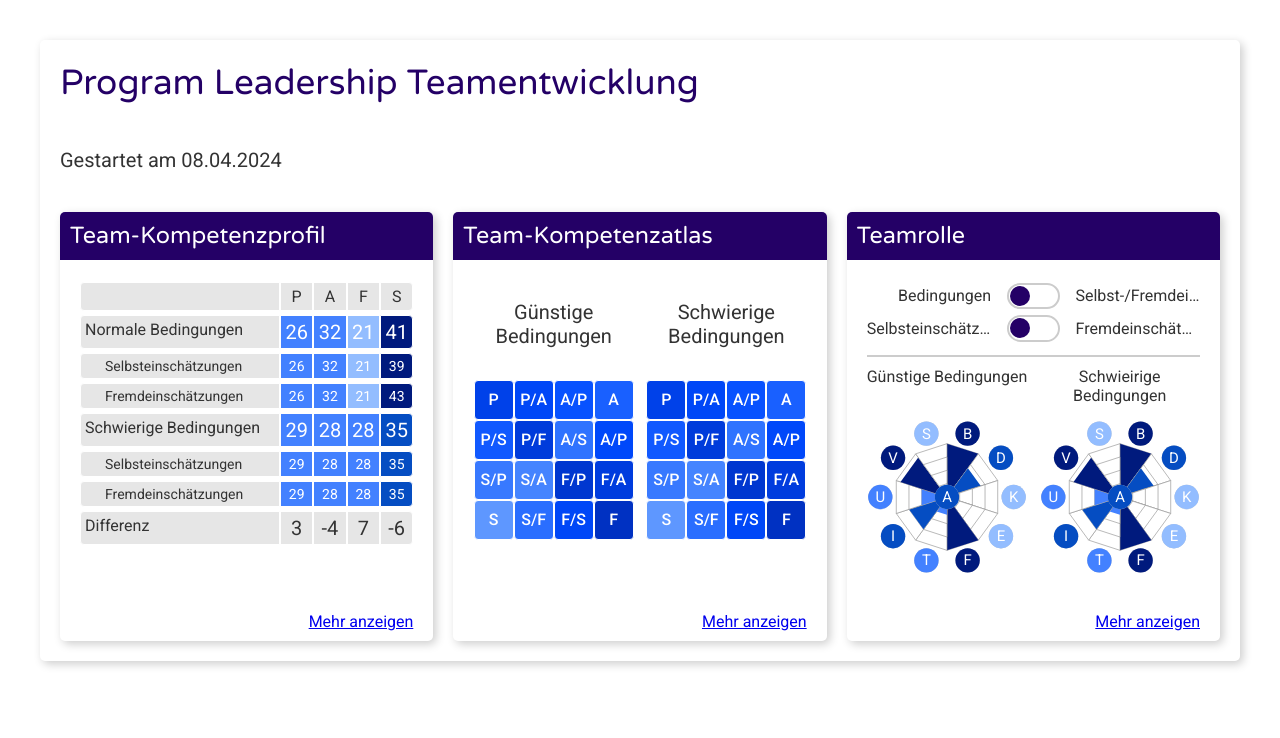
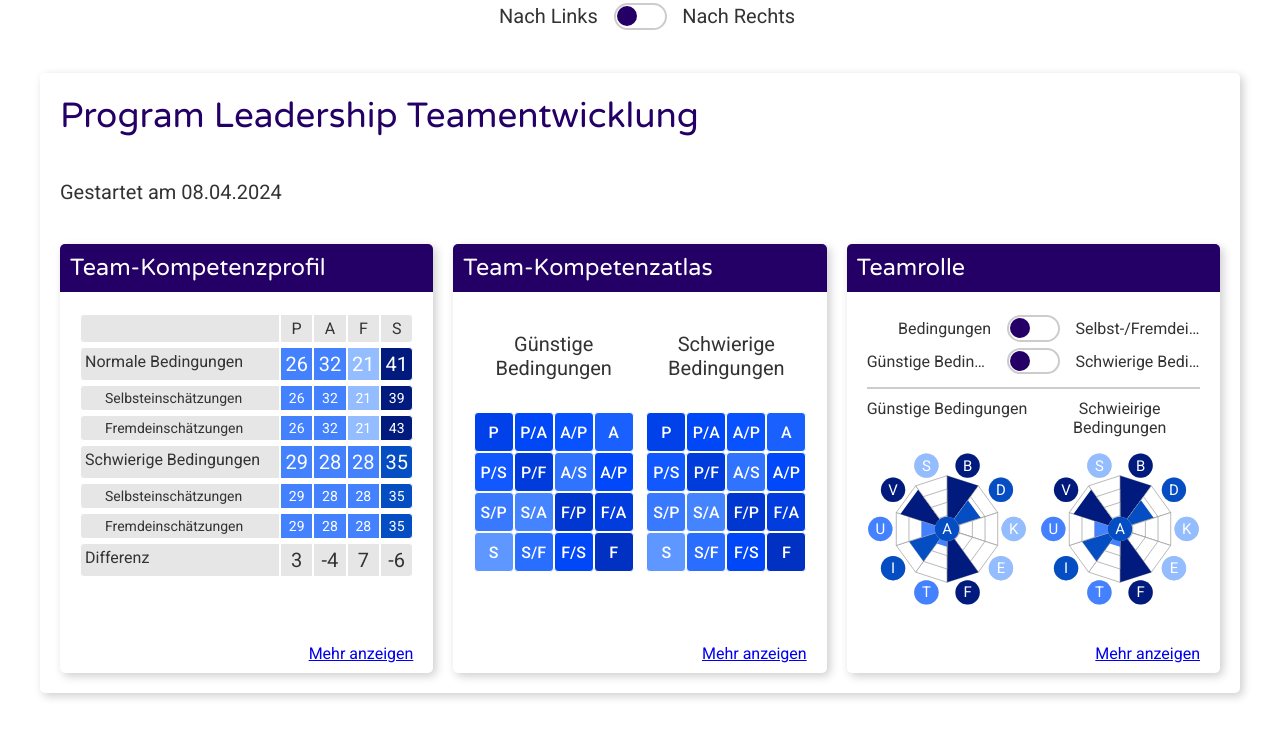
Before and after one commit to stbuhr/consultant-dashboard, an Angular app: page / in a window 1280 px wide. Shown: the top 738 px of the page. Built offline with nearby package versions, Linux system fonts and the light colour scheme.

Commit message:
Add switch component and implement functionality

```diff
--- a/src/app/app.component.html
+++ b/src/app/app.component.html
@@ -1 +1,6 @@
+<app-switch
+  [leftOption]="leftOption()"
+  [rightOption]="rightOption()"
+  [(value)]="switcher"
+></app-switch>
 <app-program-preview></app-program-preview>
--- a/src/app/app.component.ts
+++ b/src/app/app.component.ts
@@ -1,7 +1,7 @@
-import { Component } from '@angular/core';
+import { Component, effect, signal } from '@angular/core';
 import { RouterOutlet } from '@angular/router';
 import { ProgramPreviewComponent } from './program-preview/program-preview.component';
-import { SwitchComponent } from './switch/switch.component';
+import { SwitchComponent, SwitchOption } from './switch/switch.component';
 
 @Component({
   selector: 'app-root',
@@ -12,4 +12,20 @@ import { SwitchComponent } from './switch/switch.component';
 })
 export class AppComponent {
   title = 'consultant-dashboard';
+
+  switcher = signal('left');
+  leftOption = signal<SwitchOption>({ title: 'Links', value: 'links' });
+  rightOption = signal<SwitchOption>({ title: 'Rechts', value: 'rechts' });
+
+  constructor() {
+    effect(() => {
+      console.log('Switcher:', this.switcher());
+    });
+    setTimeout(() => {
+      console.log('Timeout');
+      this.leftOption.set({ title: 'Nach Links', value: '<--' });
+      this.rightOption.set({ title: 'Nach Rechts', value: '-->' });
+      console.log('Switcher after Timeout:', this.switcher());
+    }, 3000);
+  }
 }
--- /dev/null
+++ b/src/app/conditions-selector/conditions-selector.component.html
@@ -0,0 +1,15 @@
+<div class="selection">
+  <app-switch
+    [leftOption]="{ title: 'Bedingungen', value: 'conditions' }"
+    [rightOption]="{
+      title: 'Selbst-/Fremdeinschätzungen',
+      value: 'self-other'
+    }"
+    [(value)]="selectedFilter"
+  ></app-switch>
+  <app-switch
+    [leftOption]="leftComparison()"
+    [rightOption]="rightComparison()"
+    [(value)]="selectedComparison"
+  ></app-switch>
+</div>
--- /dev/null
+++ b/src/app/conditions-selector/conditions-selector.component.scss
@@ -0,0 +1,11 @@
+:host {
+  display: block;
+}
+
+.selection {
+  font-size: 0.8em;
+  text-align: right;
+  margin-bottom: 0.5rem;
+  padding-bottom: 0.5rem;
+  border-bottom: 2px solid var(--dimmed-border);
+}
--- /dev/null
+++ b/src/app/conditions-selector/conditions-selector.component.ts
@@ -0,0 +1,107 @@
+import { CommonModule } from '@angular/common';
+import {
+  ChangeDetectionStrategy,
+  Component,
+  EventEmitter,
+  OnInit,
+  Output,
+  computed,
+  signal,
+  effect,
+} from '@angular/core';
+import { SwitchComponent, SwitchOption } from '../switch/switch.component';
+
+export interface Condition {
+  filter: string;
+  comparison: string;
+}
+
+@Component({
+  selector: 'app-conditions-selector',
+  standalone: true,
+  imports: [CommonModule, SwitchComponent],
+  templateUrl: './conditions-selector.component.html',
+  styleUrl: './conditions-selector.component.scss',
+  changeDetection: ChangeDetectionStrategy.OnPush,
+})
+export class ConditionsSelectorComponent implements OnInit {
+  leftSelection: SwitchOption = {
+    title: 'Selbsteinschätzungen',
+    value: 'self',
+  };
+  rightSelection: SwitchOption = {
+    title: 'Fremdeinschätzungen',
+    value: 'other',
+  };
+  comparison = 'normal';
+  selectedFilter = signal('conditions');
+  selectedComparison = signal('normal');
+
+  leftComparison = computed(() =>
+    this.selectedFilter() === 'conditions'
+      ? { title: 'Selbsteinschätzungen', value: 'self' }
+      : { title: 'Günstige Bedingungen', value: 'normal' }
+  );
+
+  rightComparison = computed(() =>
+    this.selectedFilter() === 'conditions'
+      ? { title: 'Fremdeinschätzungen', value: 'by-others' }
+      : { title: 'Schwierige Bedingungen', value: 'difficult' }
+  );
+
+  @Output()
+  selectedConditionChanged = new EventEmitter<Condition>();
+
+  constructor() {
+    effect(() => {
+      console.log('selectedFilter', this.selectedFilter());
+      console.log('selectedComparison', this.selectedComparison());
+
+      this.selectedConditionChanged.emit({
+        filter: this.selectedFilter(),
+        comparison: this.selectedComparison(),
+      });
+    });
+  }
+
+  ngOnInit() {
+    // this.emitConditionChanged();
+  }
+
+  // firstConditionsSelected(value: string) {
+  //   switch (value) {
+  //     case 'conditions':
+  //       this.leftSelection = { title: 'Selbsteinschätzungen', value: 'self' };
+  //       this.rightSelection = { title: 'Fremdeinschätzungen', value: 'other' };
+  //       break;
+  //     case 'self-other':
+  //       this.leftSelection = { title: 'Günstige Bedingungen', value: 'normal' };
+  //       this.rightSelection = {
+  //         title: 'Schwierige Bedingungen',
+  //         value: 'difficult',
+  //       };
+  //       break;
+  //   }
+  //   this.emitConditionChanged();
+  // }
+
+  // secondConditionSelected(value: string) {
+  //   this.comparison = value;
+  //   this.emitConditionChanged();
+  // }
+
+  // emitConditionChanged() {
+  //   this.selectedConditionChanged.emit({
+  //     left: {
+  //       title: this.leftSelection.title,
+  //       filter: this.leftSelection.value,
+  //       comparison: this.comparison,
+  //     },
+  //     right: {
+  //       title: this.rightSelection.title,
+  //       filter: this.rightSelection.value,
+  //       comparison: this.comparison,
+  //     },
+  //   });
+  // }
+}
--- a/src/app/switch/switch.component.html
+++ b/src/app/switch/switch.component.html
@@ -2,7 +2,12 @@
   <div class="left-wrapper">
     <div class="left-option">{{ leftOption().title }}</div>
   </div>
-  <input type="checkbox" class="switch" (change)="switchChecked($event)" />
+  <input
+    type="checkbox"
+    class="switch"
+    [checked]="value === 'right'"
+    (change)="switchChecked($event)"
+  />
   <div class="right-wrapper">
     <div class="right-option">{{ rightOption().title }}</div>
   </div>
--- a/src/app/switch/switch.component.ts
+++ b/src/app/switch/switch.component.ts
@@ -3,7 +3,9 @@ import {
   ChangeDetectionStrategy,
   Component,
   EventEmitter,
+  Input,
   Output,
+  effect,
   input,
 } from '@angular/core';
 
@@ -21,15 +23,30 @@ export interface SwitchOption {
   changeDetection: ChangeDetectionStrategy.OnPush,
 })
 export class SwitchComponent {
-  leftOption = input<SwitchOption>({ title: 'Left Option', value: '' });
-  rightOption = input<SwitchOption>({ title: 'Right Option', value: '' });
+  leftOption = input<SwitchOption>({ title: 'Left Option', value: 'left' });
+  rightOption = input<SwitchOption>({ title: 'Right Option', value: 'rigth' });
 
-  @Output() selected = new EventEmitter<string>();
+  @Input() value = 'left';
+  @Output() valueChange = new EventEmitter<string>();
+
+  private checkState = false;
+
+  constructor() {
+    effect(() => {
+      if (this.checkState) {
+        this.value = this.leftOption().value;
+      } else {
+        this.value = this.rightOption().value;
+      }
+      this.valueChange.emit(this.value);
+    });
+  }
 
   switchChecked(event: Event) {
-    const left = (event.target as HTMLInputElement).checked;
-    this.selected.emit(
-      left ? this.rightOption().value : this.leftOption().value
-    );
+    this.checkState = (event.target as HTMLInputElement).checked;
+    this.value = this.checkState
+      ? this.rightOption().value
+      : this.leftOption().value;
+    this.valueChange.emit(this.value);
   }
 }
--- a/src/app/team-widget/team-widget.component.scss
+++ b/src/app/team-widget/team-widget.component.scss
@@ -37,6 +37,8 @@
   background-color: var(--disabled-background);
 }
 
-.module:hover {
-  scale: 1.02;
+@media (hover: hover) {
+  .module:hover {
+    scale: 1.02;
+  }
 }
--- a/src/app/teamroles/team-teamrole-widget/team-teamrole-widget.component.html
+++ b/src/app/teamroles/team-teamrole-widget/team-teamrole-widget.component.html
@@ -1,4 +1,7 @@
-<div class="selection">
+<app-conditions-selector
+  (selectedConditionChanged)="conditionChanged($event)"
+></app-conditions-selector>
+<!-- <div class="selection">
   <app-switch
     [leftOption]="{ title: 'Bedingungen', value: 'conditions' }"
     [rightOption]="{
@@ -11,7 +14,7 @@
     [leftOption]="leftSelection"
     [rightOption]="rightSelection"
   ></app-switch>
-</div>
+</div> -->
 <div class="comparison">
   <div class="header">{{ leftAssessment() }}</div>
   <div class="header">{{ rightAssessment() }}</div>
--- a/src/app/teamroles/team-teamrole-widget/team-teamrole-widget.component.ts
+++ b/src/app/teamroles/team-teamrole-widget/team-teamrole-widget.component.ts
@@ -7,16 +7,25 @@ import {
 } from '@angular/core';
 import { TeamTeamroleGraphComponent } from '../team-teamrole-graph/team-teamrole-graph.component';
 import { SwitchComponent, SwitchOption } from '../../switch/switch.component';
+import {
+  Condition,
+  ConditionsSelectorComponent,
+} from '../../conditions-selector/conditions-selector.component';
 
 @Component({
   selector: 'app-team-teamrole-widget',
   standalone: true,
-  imports: [CommonModule, TeamTeamroleGraphComponent, SwitchComponent],
+  imports: [
+    CommonModule,
+    TeamTeamroleGraphComponent,
+    SwitchComponent,
+    ConditionsSelectorComponent,
+  ],
   templateUrl: './team-teamrole-widget.component.html',
   styleUrl: './team-teamrole-widget.component.scss',
   changeDetection: ChangeDetectionStrategy.OnPush,
 })
-export class TeamTeamroleWidgetComponent implements OnInit {
+export class TeamTeamroleWidgetComponent {
   leftSelection: SwitchOption = {
     title: 'Selbsteinschätzungen',
     value: 'self',
@@ -27,8 +36,6 @@ export class TeamTeamroleWidgetComponent implements OnInit {
   };
   leftAssessment = signal<string>('Günstige Bedingungen');
   rightAssessment = signal<string>('Schwieirige Bedingungen');
-
-  ngOnInit(): void {}
 
   conditionsSelected(value: string) {
     switch (value) {
@@ -49,4 +56,8 @@ export class TeamTeamroleWidgetComponent implements OnInit {
         break;
     }
   }
+
+  conditionChanged(condition: Condition) {
+    console.log('condition changed', condition);
+  }
 }
--- a/src/styles/_icons.scss
+++ b/src/styles/_icons.scss
@@ -45,6 +45,8 @@
   cursor: not-allowed;
 }
 
-.icon-button:not(.disabled):hover {
-  scale: 1.3;
+@media (hover: hover) {
+  .icon-button:not(.disabled):hover {
+    scale: 1.3;
+  }
 }
```
